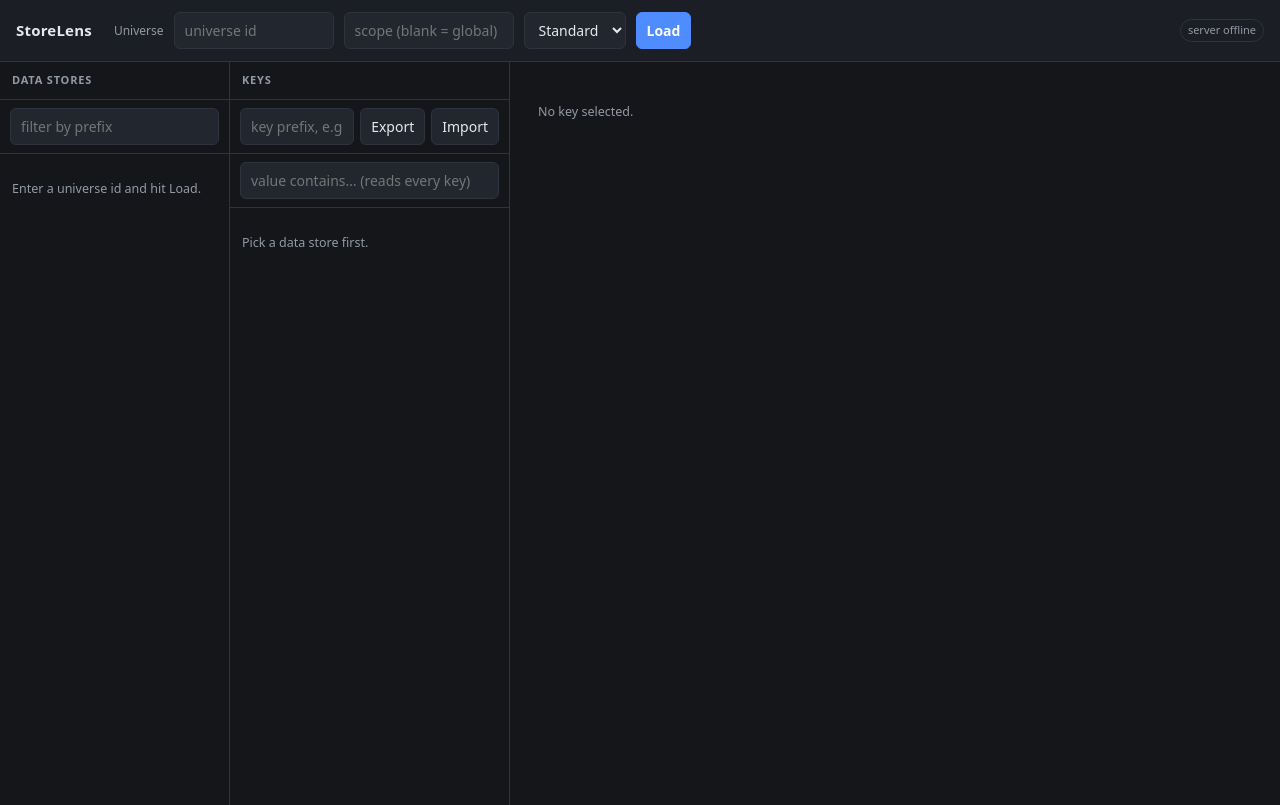
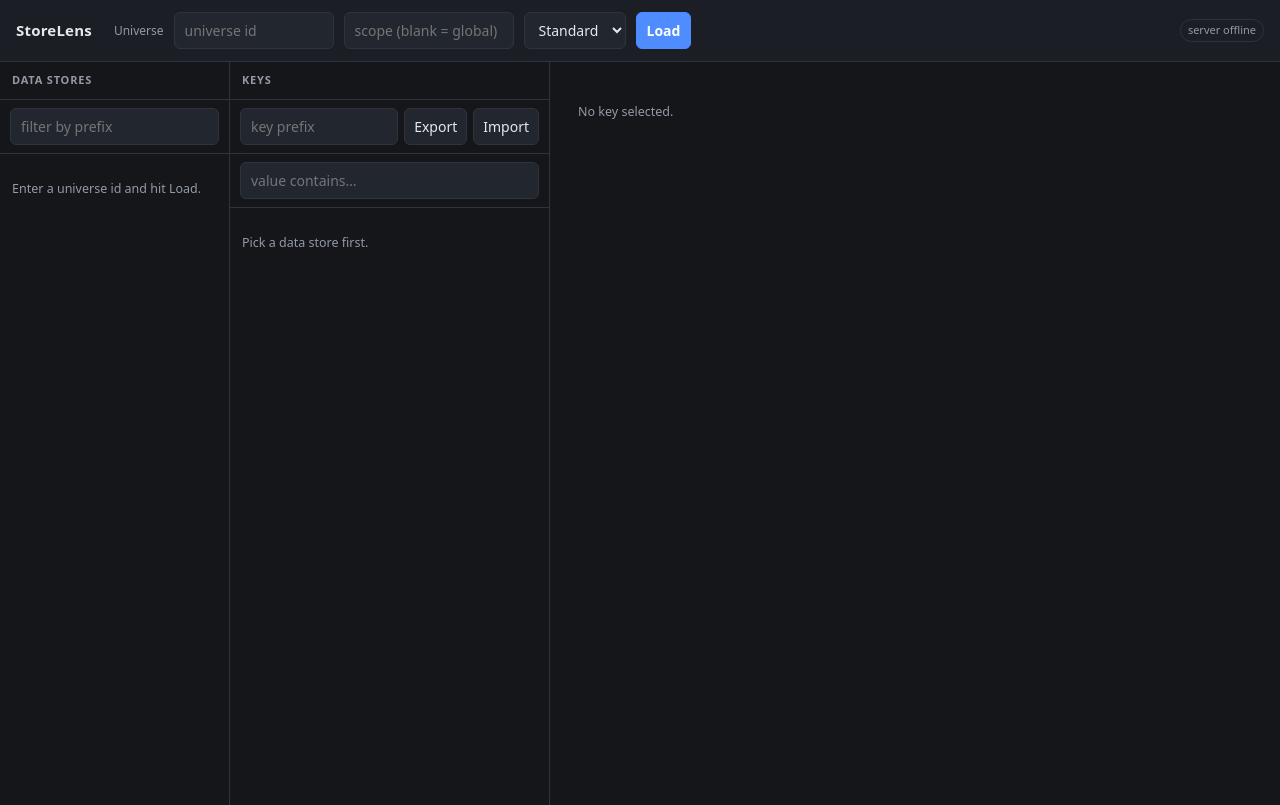
Before and after one commit to MeWrbx/StoreLens, a website: page public/index.html in a window 1280 px wide. Drawn offline with Linux system fonts and the light colour scheme; no server answers.

Commit message:
Stop the key prefix field from being squeezed

```diff
--- a/public/index.html
+++ b/public/index.html
@@ -27,13 +27,14 @@
   button:disabled { opacity: .45; cursor: not-allowed; }
   button.primary { background: var(--accent); border-color: var(--accent); color: #fff; font-weight: 600; }
   button.danger { border-color: var(--danger); color: var(--danger); }
-  .layout { display: grid; grid-template-columns: 230px 280px 1fr; height: calc(100vh - 57px); }
+  .layout { display: grid; grid-template-columns: 230px 320px 1fr; height: calc(100vh - 57px); }
   .col { border-right: 1px solid var(--line); display: flex; flex-direction: column; min-width: 0; }
   .col:last-child { border-right: none; }
   .col h2 { font-size: 11px; text-transform: uppercase; letter-spacing: .8px; color: var(--muted);
             margin: 0; padding: 10px 12px; border-bottom: 1px solid var(--line); }
   .col .tools { padding: 8px 10px; border-bottom: 1px solid var(--line); display: flex; gap: 6px; }
-  .col .tools input { flex: 1; min-width: 0; }
+  .col .tools input { flex: 1; min-width: 90px; }
+  .col .tools button { padding: 7px 9px; white-space: nowrap; }
   .list { overflow-y: auto; flex: 1; }
   .list button.row {
     display: block; width: 100%; text-align: left; background: none; border: none;
@@ -104,12 +105,12 @@
   <section class="col">
     <h2 id="col2Title">Keys</h2>
     <div class="tools">
-      <input id="keyFilter" placeholder="key prefix, e.g. Player_">
+      <input id="keyFilter" placeholder="key prefix">
       <button id="exportBtn" title="Download every key in this data store as JSON">Export</button>
       <button id="importBtn" title="Write a previously exported JSON file back">Import</button>
     </div>
     <div class="tools">
-      <input id="valueFilter" placeholder="value contains&hellip; (reads every key)">
+      <input id="valueFilter" placeholder="value contains&hellip;">
     </div>
     <input type="file" id="importFile" accept="application/json,.json" hidden>
     <div class="list" id="keyList"><p class="empty">Pick a data store first.</p></div>
```
